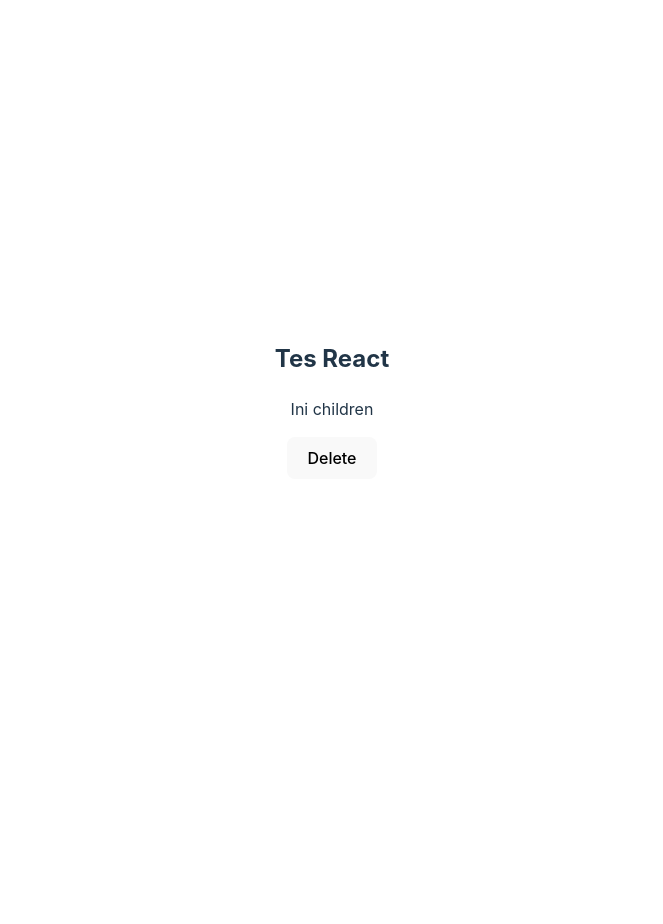
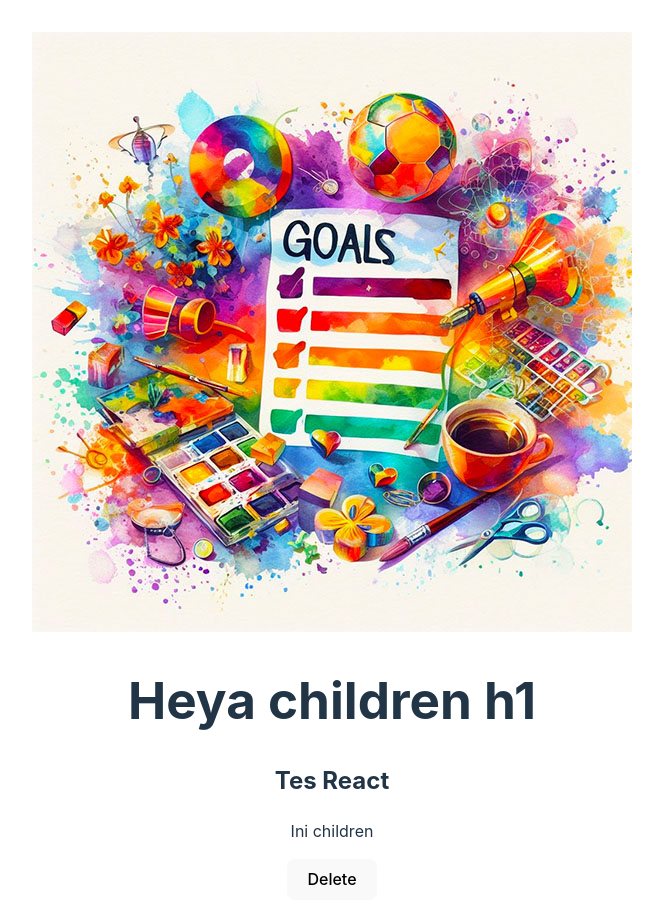
Before and after one commit to naufalathallah/typescript-course, a React (Vite) app: page / in a window 1280 px wide. Shown: the top 924 px of the page, without its empty margins (308-971 px from the left). Before the commit the page ends 800 px from the top, so only its background shows below. Built offline with nearby package versions, Linux system fonts and the light colour scheme.

Commit message:
[36]: header components

```diff
--- a/src/App.tsx
+++ b/src/App.tsx
@@ -1,9 +1,14 @@
 import "./App.css";
 import CourseGoal from "./components/CourseGoal";
+import goalsImg from "./assets/goals.jpg";
+import Header from "./components/Header";
 
 function App() {
   return (
     <main>
+      <Header image={{ src: goalsImg, alt: "A list of goals" }}>
+        <h1>Heya children h1</h1>
+      </Header>
       <CourseGoal title="Tes React">
         <p>Ini children</p>
       </CourseGoal>
--- /dev/null
+++ b/src/components/Header.tsx
@@ -0,0 +1,12 @@
+import { type PropsWithChildren } from "react";
+
+type HeaderProps = PropsWithChildren<{ image: { src: string; alt: string } }>;
+
+export default function Header({ image, children }: HeaderProps) {
+  return (
+    <header>
+      <img {...image} />
+      {children}
+    </header>
+  );
+}
```
Also changed, not shown: src/assets/goals.jpg (added).
